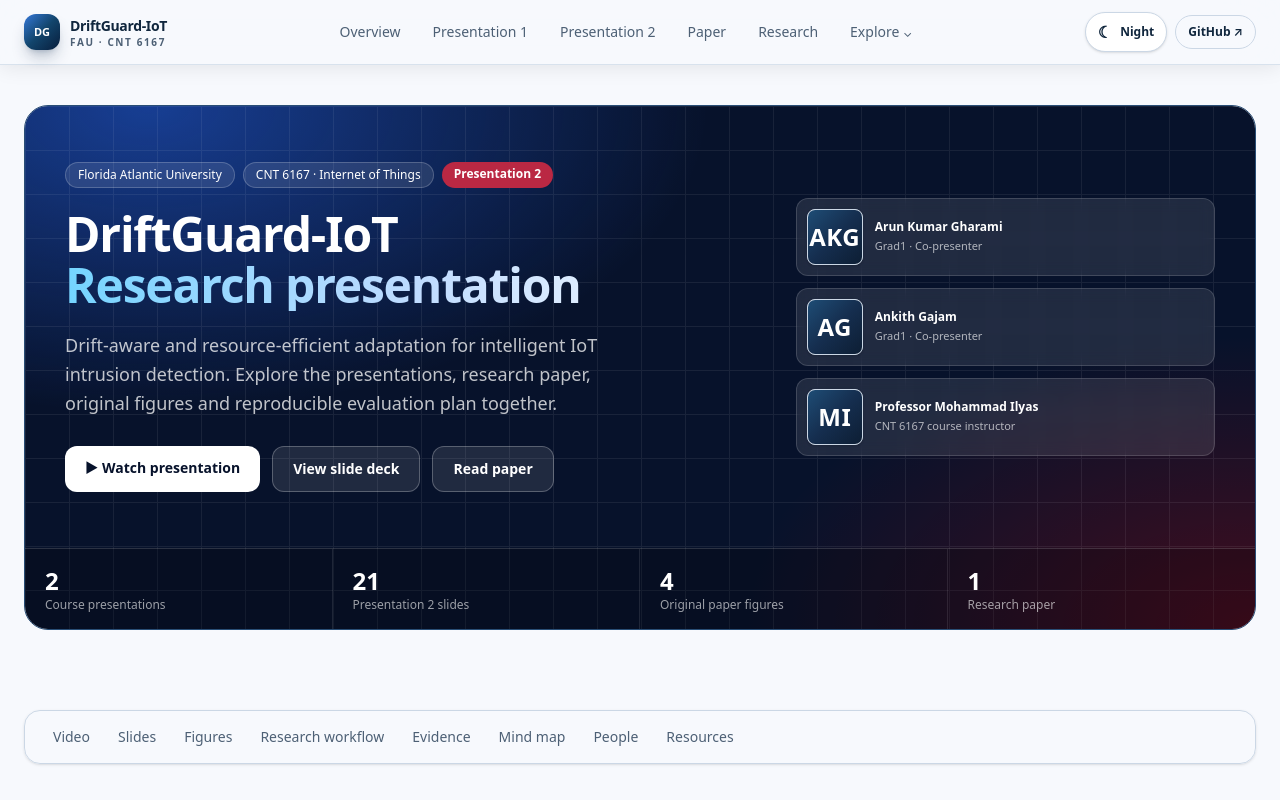
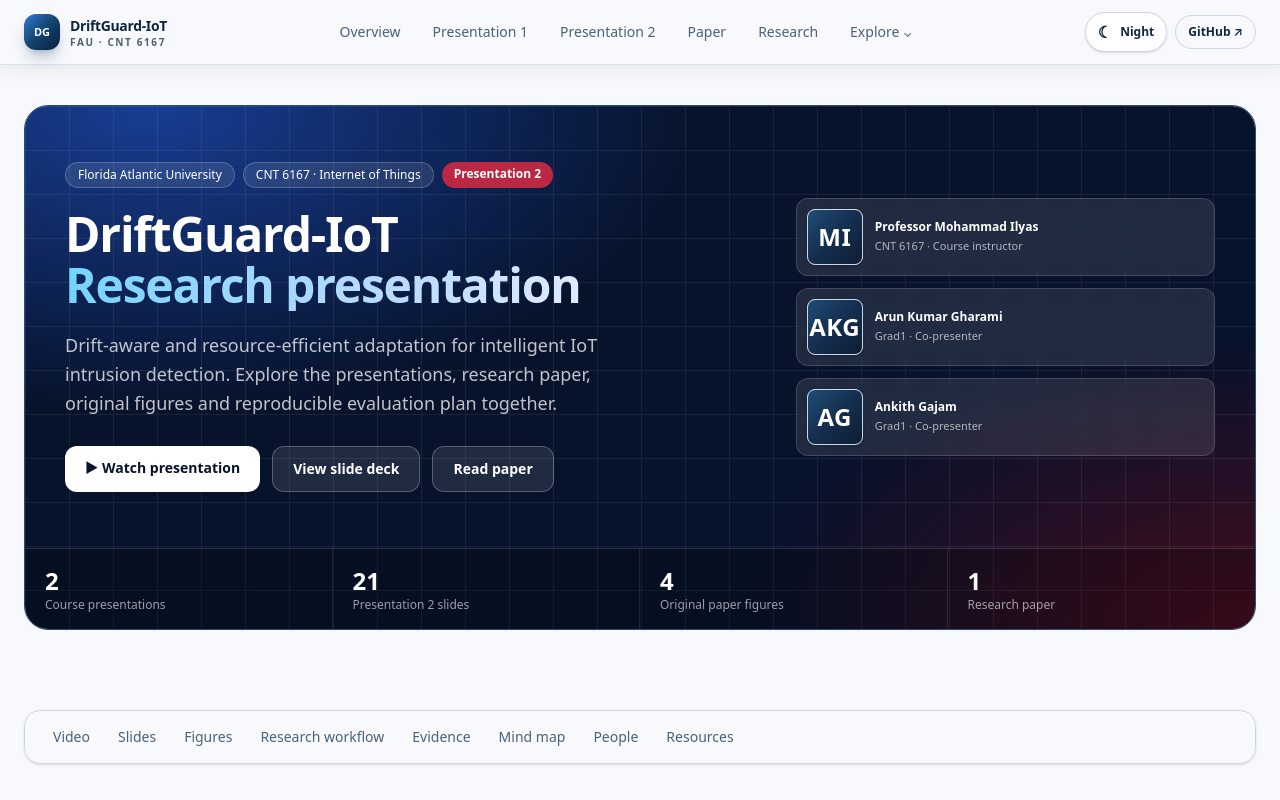
Before and after one commit to Arungharami/DriftGuard-IoT, a Next.js app in the folder apps/research-portal/: page /course in a window 1280 px wide. Shown: the top 800 px of the page. Built offline with nearby package versions, Linux system fonts and the light colour scheme.

Commit message:
style(course): show all three supplied photos in requested instructor–Arun–Ankith order

```diff
--- a/apps/research-portal/src/components/IoTCourseExperience.tsx
+++ b/apps/research-portal/src/components/IoTCourseExperience.tsx
@@ -43,7 +43,7 @@ export function IoTCourseExperience(){
          <div className="mt-7 flex flex-wrap gap-3"><a href="#watch" className="rounded-xl bg-white px-5 py-3 text-sm font-bold text-[#07122b] hover:bg-sky-50">▶ Watch presentation</a><a href="#slides" className="rounded-xl border border-white/25 bg-white/10 px-5 py-3 text-sm font-semibold hover:bg-white/20">View slide deck</a><Link href="/paper" className="rounded-xl border border-white/25 bg-white/10 px-5 py-3 text-sm font-semibold hover:bg-white/20">Read paper</Link></div>
        </div>
        <div className="grid gap-3 sm:grid-cols-3 lg:grid-cols-1">
-         {[{name:"Arun Kumar Gharami",role:"Grad1 · Co-presenter",src:PORTRAITS["Arun Kumar Gharami"]?.src},{name:"Ankith Gajam",role:"Grad1 · Co-presenter",src:undefined},{name:"Professor Mohammad Ilyas",role:"CNT 6167 course instructor",src:PORTRAITS["Professor Mohammad Ilyas"]?.src}].map(p=><div key={p.name} className="flex items-center gap-3 rounded-xl border border-white/15 bg-white/10 p-2.5 backdrop-blur"><div className="w-14 shrink-0 [&>div]:mb-0 [&>div]:rounded-lg"><PersonPortrait name={p.name} src={p.src}/></div><div className="min-w-0"><p className="text-xs font-bold leading-tight">{p.name}</p><p className="mt-1 text-[11px] text-white/65">{p.role}</p></div></div>)}
+         {[{name:"Professor Mohammad Ilyas",role:"CNT 6167 · Course instructor",src:PORTRAITS["Professor Mohammad Ilyas"]?.src},{name:"Arun Kumar Gharami",role:"Grad1 · Co-presenter",src:PORTRAITS["Arun Kumar Gharami"]?.src},{name:"Ankith Gajam",role:"Grad1 · Co-presenter",src:PORTRAITS["Ankith Gajam"]?.src}].map(p=><div key={p.name} className="flex items-center gap-3 rounded-xl border border-white/15 bg-white/10 p-2.5 backdrop-blur"><div className="w-14 shrink-0 [&>div]:mb-0 [&>div]:rounded-lg"><PersonPortrait name={p.name} src={p.src}/></div><div className="min-w-0"><p className="text-xs font-bold leading-tight">{p.name}</p><p className="mt-1 text-[11px] text-white/65">{p.role}</p></div></div>)}
        </div>
      </div>
      <div className="relative grid grid-cols-2 border-t border-white/15 bg-black/20 sm:grid-cols-4">{[["2","Course presentations"],["21","Presentation 2 slides"],["4","Original paper figures"],["1","Research paper"]].map(([v,l])=><div key={l} className="border-r border-white/10 px-5 py-4 last:border-r-0"><p className="text-2xl font-black">{v}</p><p className="text-xs text-white/60">{l}</p></div>)}</div>
@@ -71,7 +71,7 @@ export function IoTCourseExperience(){
       <div className="grid gap-3 md:grid-cols-2">{[{title:"Security problem",list:["Traffic shifts","Attack patterns","Resource limits"]},{title:"Architecture",list:["ESP32 sensors","MQTT transport","Edge inference"]},{title:"Adaptation",list:["ADWIN alarm","Delayed labels","Windowed retraining"]},{title:"Evaluation",list:["Macro-F1 / FPR","Latency and memory","Research reproducibility"]}].map(b=><details key={b.title} className="rounded-xl border border-line bg-surface-muted p-5"><summary className="cursor-pointer font-semibold">{b.title}</summary><ul className="mt-3 list-disc space-y-1 pl-5 text-sm text-ink-muted">{b.list.map(x=><li key={x}>{x}</li>)}</ul></details>)}</div>
    </Section>
    <Section id="people" num="07" eyebrow="The people" title="Presenters and course instructor">
-      <div className="grid gap-4 sm:grid-cols-3">{[{name:"Arun Kumar Gharami",role:"Grad1 co-presenter",src:PORTRAITS["Arun Kumar Gharami"]?.src,href:"https://huggingface.co/arun-gharami"},{name:"Ankith Gajam",role:"Grad1 co-presenter · Photo pending",src:undefined,href:"https://www.linkedin.com/in/ankithgajam/"},{name:"Professor Mohammad Ilyas",role:"Course instructor · Not student team member",src:PORTRAITS["Professor Mohammad Ilyas"]?.src,href:"https://www.fau.edu/engineering/directory/faculty/ilyas/"}].map(p=><article key={p.name} className="rounded-2xl border border-line bg-surface-muted p-4"><div className="flex items-center gap-3"><div className="w-[72px] shrink-0 [&>div]:mb-0"><PersonPortrait name={p.name} src={p.src}/></div><div className="min-w-0"><p className="font-semibold leading-tight">{p.name}</p><p className="mt-1 text-xs text-ink-muted">{p.role}</p></div></div><a href={p.href} target="_blank" rel="noopener noreferrer" className="mt-4 block border-t border-line pt-3 text-xs font-semibold text-accent">View public profile ↗</a></article>)}</div>
+      <div className="grid gap-4 sm:grid-cols-3">{[{name:"Professor Mohammad Ilyas",role:"CNT 6167 course instructor",src:PORTRAITS["Professor Mohammad Ilyas"]?.src,href:"https://www.fau.edu/engineering/directory/faculty/ilyas/"},{name:"Arun Kumar Gharami",role:"Grad1 · Co-presenter",src:PORTRAITS["Arun Kumar Gharami"]?.src,href:"https://huggingface.co/arun-gharami"},{name:"Ankith Gajam",role:"Grad1 · Co-presenter",src:PORTRAITS["Ankith Gajam"]?.src,href:"https://www.linkedin.com/in/ankithgajam/"}].map(p=><article key={p.name} className="rounded-2xl border border-line bg-surface-muted p-4"><div className="flex items-center gap-3"><div className="w-[72px] shrink-0 [&>div]:mb-0"><PersonPortrait name={p.name} src={p.src}/></div><div className="min-w-0"><p className="font-semibold leading-tight">{p.name}</p><p className="mt-1 text-xs text-ink-muted">{p.role}</p></div></div><a href={p.href} target="_blank" rel="noopener noreferrer" className="mt-4 block border-t border-line pt-3 text-xs font-semibold text-accent">View public profile ↗</a></article>)}</div>
    </Section>
    <Section id="deliverables" num="08" eyebrow="Project resources" title="Study the complete work" description="All links point to existing routes or verified project resources. Presentation 1 keeps its original Grad1 group credits.">
       <div className="grid gap-3 sm:grid-cols-2 lg:grid-cols-4">{[{label:"Presentation 1",href:"/presentation-1",desc:"Original team paper review"},{label:"Presentation 2",href:"/presentation-2",desc:"Slides and research materials"},{label:"Research manuscript",href:"/paper",desc:"Methods, figures, evaluation"},{label:"GitHub repository",href:"https://github.com/Arungharami/DriftGuard-IoT",desc:"Code and documentation"}].map(x=><Link key={x.href} href={x.href} className="rounded-2xl border border-line bg-surface-muted p-5 transition hover:border-accent/50 hover:shadow-lg"><h3 className="font-semibold">{x.label} ↗</h3><p className="mt-2 text-xs text-ink-muted">{x.desc}</p></Link>)}</div>
```
